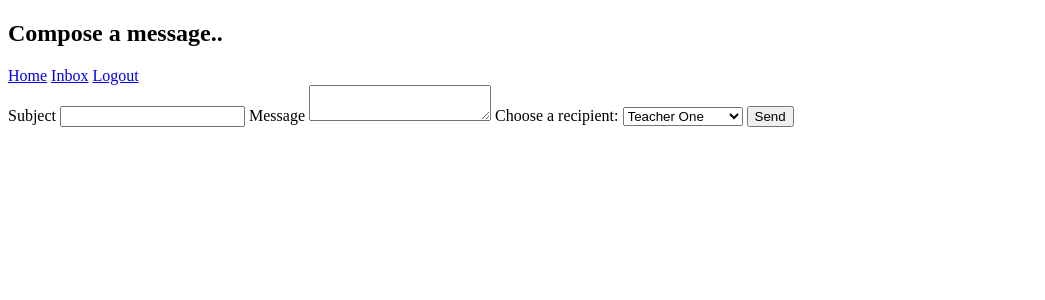
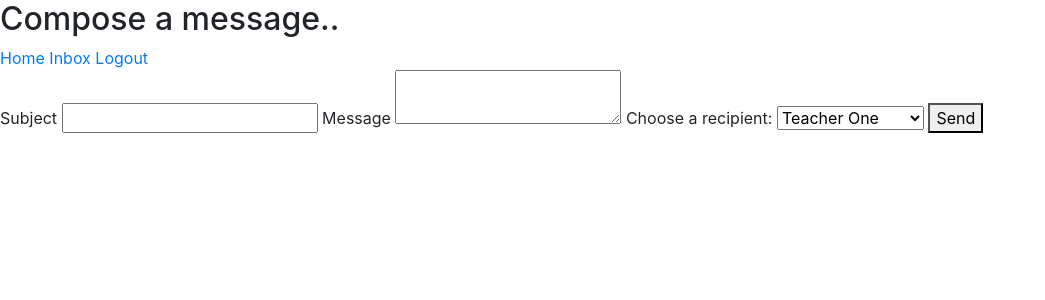
Before and after one commit to JennyWauer/school_scheduler, a Django app: template scheduler_app/templates/new_message.html in a window 1280 px wide. Shown: the top 300 px of the page, without its empty margins (0-1045 px from the left). Run offline with Django 3.2, Linux system fonts and the light colour scheme; the template is opened without the code that fills it: values that come from a table or form of the project are taken from there, others are empty; data comes from the database, SQL or seed files in the repository; some libraries are stand-ins or nearby versions.

Commit message:
update head data for page

```diff
--- a/scheduler_app/templates/new_message.html
+++ b/scheduler_app/templates/new_message.html
@@ -4,7 +4,13 @@
     <meta charset="UTF-8">
     <meta http-equiv="X-UA-Compatible" content="IE=edge">
     <meta name="viewport" content="width=device-width, initial-scale=1.0">
-    <title>School Scheduler</title>
+    <title>Inbox - New Message</title>
+    {% load static %}
+	<link rel="stylesheet" href="https://stackpath.bootstrapcdn.com/bootstrap/4.5.2/css/bootstrap.min.css"
+		integrity="sha384-JcKb8q3iqJ61gNV9KGb8thSsNjpSL0n8PARn9HuZOnIxN0hoP+VmmDGMN5t9UJ0Z" crossorigin="anonymous">
+	<link rel="preconnect" href="https://fonts.gstatic.com">
+	<link href="https://fonts.googleapis.com/css2?family=Noto+Sans&display=swap" rel="stylesheet">
+	<link rel="stylesheet" href="{% static 'css/style.css' %}">
 </head>
 <body>
     <header>
```
